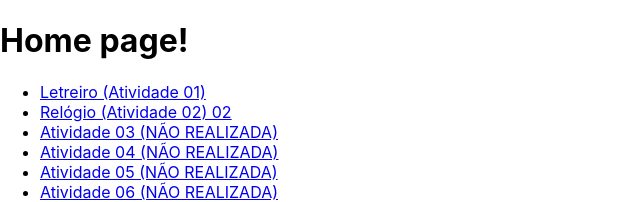
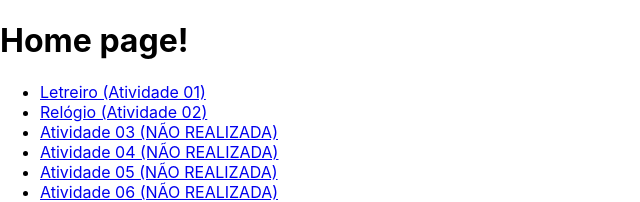
Before and after one commit to joaopdroslv/react-eng-software, a React (Create React App) app: page / in a window 1280 px wide. Shown: the top 202 px of the page, without its empty margins (0-640 px from the left). Built offline with nearby package versions, Linux system fonts and the light colour scheme.

Commit message:
Update Home.js

```diff
--- a/src/Home.js
+++ b/src/Home.js
@@ -11,7 +11,7 @@ export default function Home() {
             <Link to="/Atv01">Letreiro (Atividade 01)</Link>
           </li>
           <li>
-            <Link to="/Atv02">Relógio (Atividade 02) 02</Link>
+            <Link to="/Atv02">Relógio (Atividade 02)</Link>
           </li>
           <li>
             <Link to="/Atv03">Atividade 03 (NÃO REALIZADA)</Link>
```
